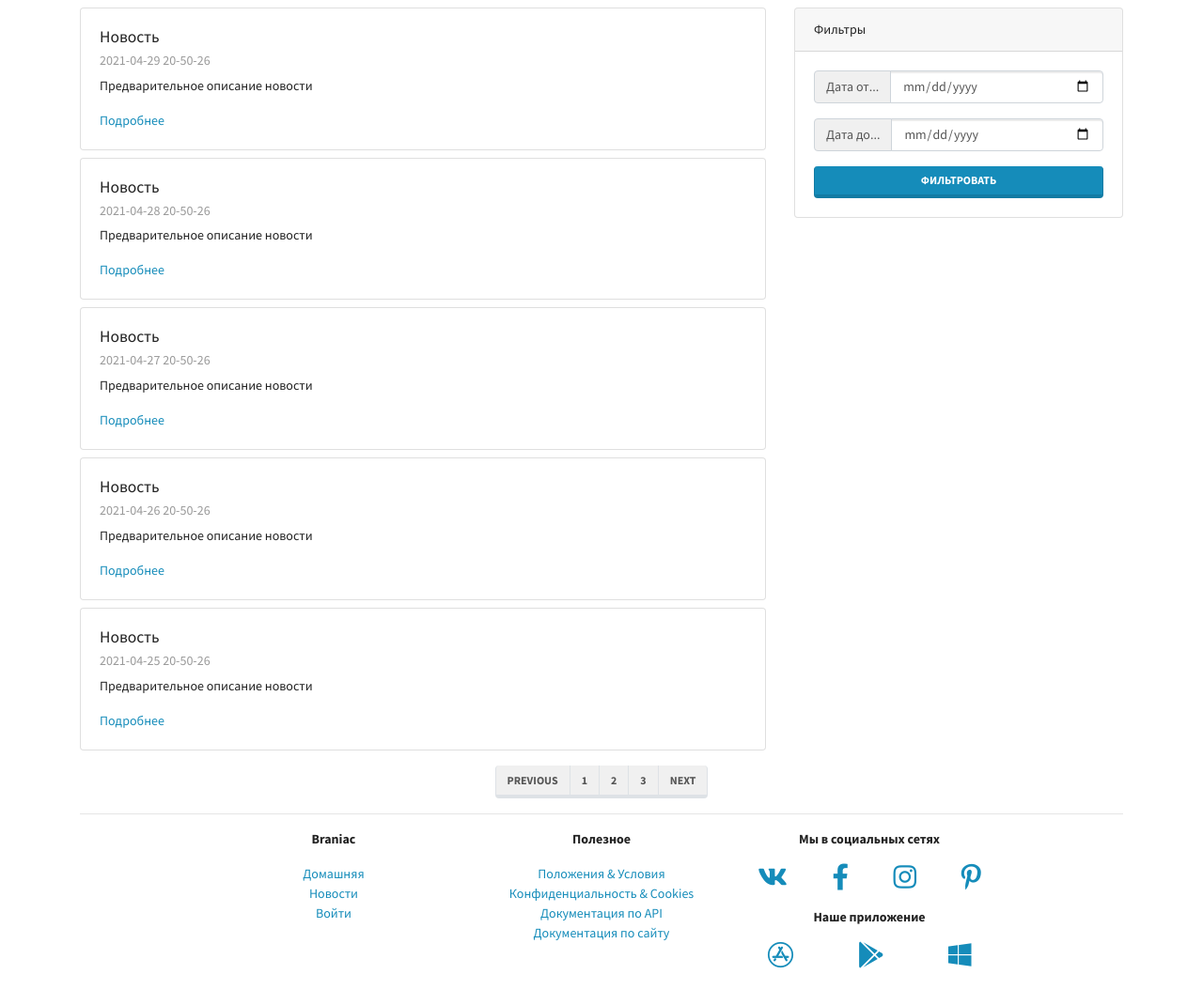
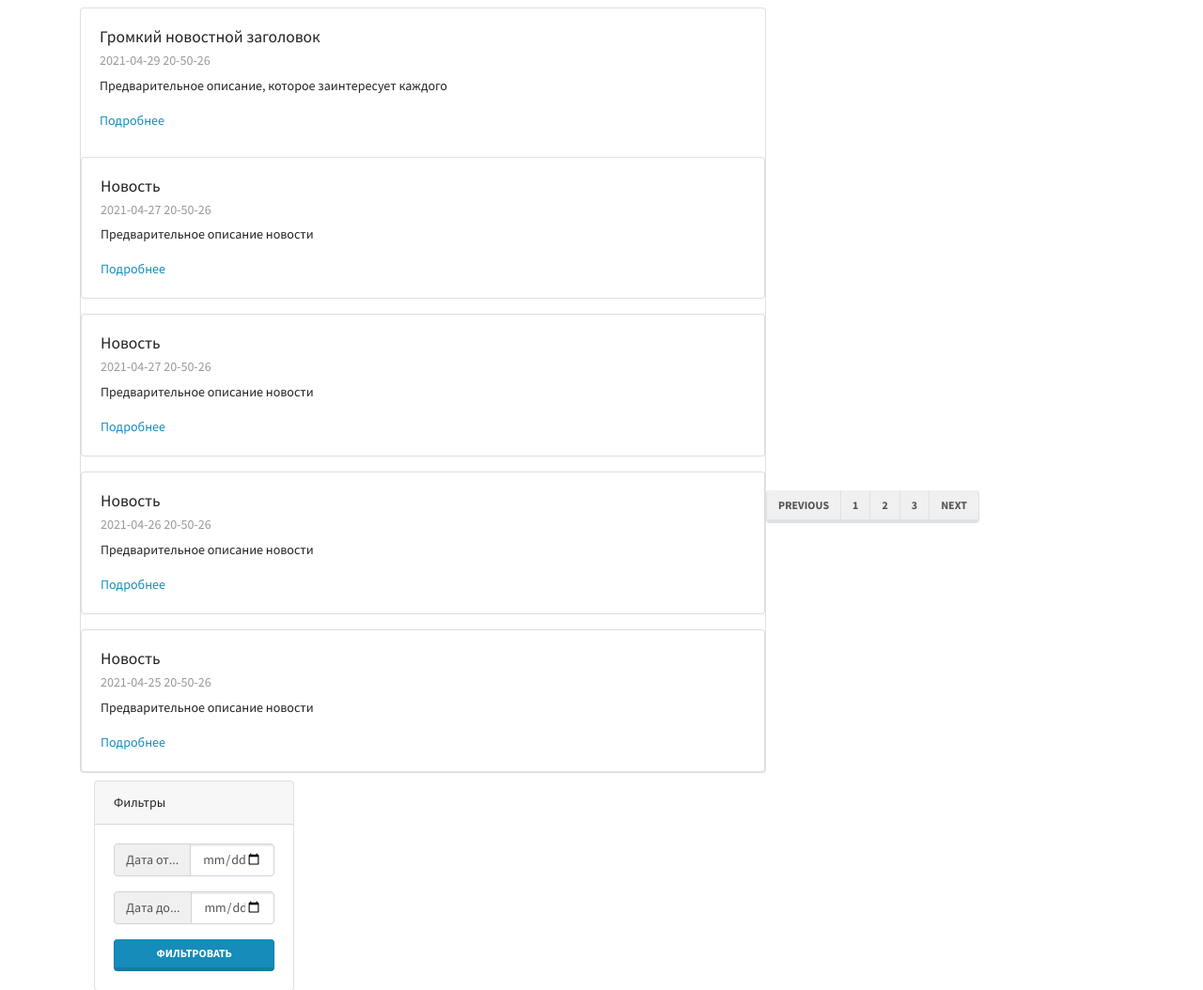
Before and after one commit to 3D-89Rus/BraniacLMS, a Django app: page /mainapp/news/ in a window 1280 px wide. Shown: the part 77-1131 px from the top of the page at 94% size. Run offline with Django 3.2, Linux system fonts and the light colour scheme; some libraries are stand-ins or nearby versions.

Commit message:
lesson_3 Template's context

```diff
--- a/mainapp/templates/mainapp/news.html
+++ b/mainapp/templates/mainapp/news.html
@@ -78,21 +78,21 @@
 
     <div class="card my-2">
       <div class="card-body">
-        <h5 class="card-title">Новость</h5>
-        <h6 class="card-subtitle mb-2 text-muted">2021-04-29 20-50-26</h6>
-        <p class="card-text">Предварительное описание новости</p>
-        <a href="#" class="card-link">Подробнее</a>
+          <h5 class="card-title">{{ news_title }}</h5>
+          <h6 class="card-subtitle mb-2 text-muted">2021-04-29 20-50-26</h6>
+          <p class="card-text">{{ news_preview }}</p>
+          <a href="#" class="card-link">Подробнее</a>
       </div>
-    </div>
 
-    <div class="card my-2">
-      <div class="card-body">
-        <h5 class="card-title">Новость</h5>
-        <h6 class="card-subtitle mb-2 text-muted">2021-04-28 20-50-26</h6>
-        <p class="card-text">Предварительное описание новости</p>
-        <a href="#" class="card-link">Подробнее</a>
+      <div class="card my-2">
+        <div class="card-body">
+          <h5 class="card-title">Новость</h5>
+          <h6 class="card-subtitle mb-2 text-muted">2021-04-27 20-50-26</h6>
+          <p class="card-text">Предварительное описание новости</p>
+          <a href="#" class="card-link">Подробнее</a>
+        </div>
       </div>
-    </div>
+
 
     <div class="card my-2">
       <div class="card-body">
--- a/mainapp/views.py
+++ b/mainapp/views.py
@@ -7,6 +7,14 @@ class MainPageView(TemplateView):
 
 class NewsPageView(TemplateView):
     template_name = "mainapp/news.html"
+
+    def get_context_data(self, **kwargs):
+        # Get all previous data
+        context = super().get_context_data(**kwargs)
+        # Create your own data
+        context["news_title"] = "Громкий новостной заголовок"
+        context["news_preview"] = "Предварительное описание, которое заинтересует каждого"
+        return context
 
 
 class CoursesPageView(TemplateView):
```
